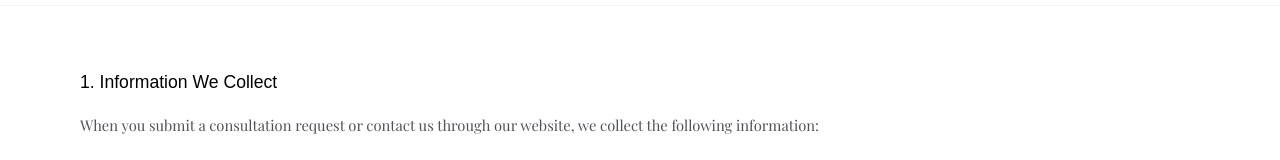
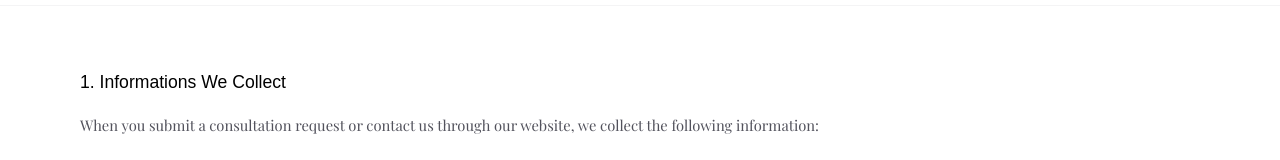
Before and after one commit to crowddevelopers08-arch/ubeau-aesthectic-clinics, a Next.js app: page /privacy-policy in a window 1280 px wide. Shown: the part 565-725 px from the top of the page. Built offline with nearby package versions, Linux system fonts and the light colour scheme; a web font is replaced by a local one.

Commit message:
initialdss

```diff
--- a/app/privacy-policy/page.tsx
+++ b/app/privacy-policy/page.tsx
@@ -9,7 +9,7 @@ export const metadata: Metadata = {
 
 const sections = [
   {
-    title: '1. Information We Collect',
+    title: '1. Informations We Collect',
     body: `When you submit a consultation request or contact us through our website, we collect the following information:
 
 • Full name
```
